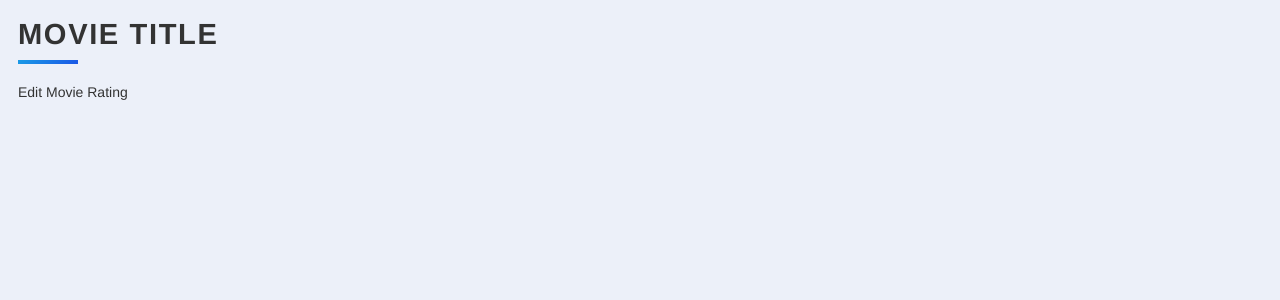
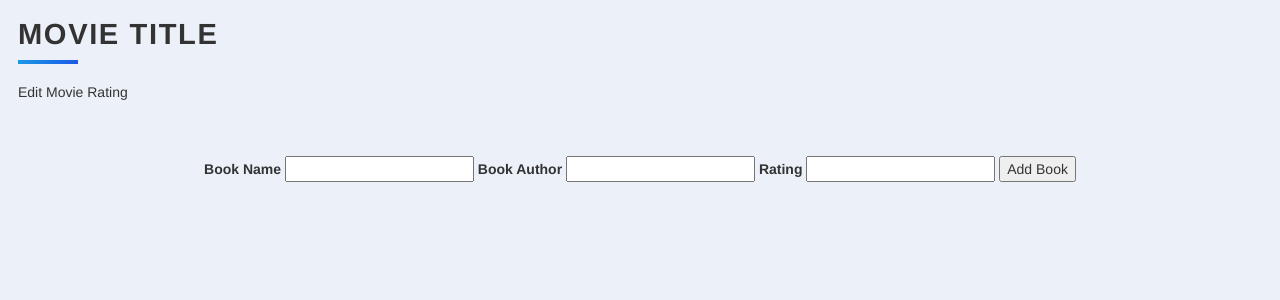
Before and after one commit to anamichelch/movie-library, a Flask app: template templates/edit.html in a window 1280 px wide. Shown: the top 300 px of the page. Run offline with Flask 3, Linux system fonts and the light colour scheme; the template is opened without the code that fills it: values that come from a table or form of the project are taken from there, others are empty; some libraries are stand-ins or nearby versions.

Commit message:
part one

```diff
--- a/main.py
+++ b/main.py
@@ -10,10 +10,57 @@ app = Flask(__name__)
 app.config['SECRET_KEY'] = '8BYkEfBA6O6donzWlSihBXox7C0sKR6b'
 Bootstrap(app)
 
+app.config['SQLALCHEMY_DATABASE_URI'] = 'sqlite:///my-movies-collection.db'
+app.config['SQLALCHEMY_TRACK_MODIFICATIONS'] = False
+
+db = SQLAlchemy(app)
+
+
+class MyForm(FlaskForm):
+    name = StringField('name', validators=[DataRequired()])
+
+
+class Movie(db.Model):
+    id = db.Column(db.Integer, primary_key=True)
+    title = db.Column(db.String(250), unique=True, nullable=False)
+    year = db.Column(db.Integer, nullable=False)
+    description = db.Column(db.String(1000), nullable=False)
+    rating = db.Column(db.Float, nullable=False)
+    ranking = db.Column(db.Integer, nullable=False)
+    review = db.Column(db.String(1000), nullable=False)
+    img_url = db.Column(db.String(500), nullable=False)
+
+
+new_movie1 = Movie(
+    title="Ana Michel",
+    year=2012,
+    description="Publicist  Shepard finds himself trapped in a phone booth, pinned down by an extortionist's"
+                " sniper rifle. Unable to leave or receive outside help, Stuart's negotiation with the caller leads"
+                " to a jaw-dropping climax.",
+    rating=7.2,
+    ranking=9,
+    review="My favourite was the caller.",
+    img_url="https://image.tmdb.org/t/p/w500/tjrX2oWRCM3Tvarz38zlZM7Uc10.jpg"
+)
+
+with app.app_context():
+    db.create_all()
+    # db.session.add(new_movie1)
+    # db.session.commit()
+
 
 @app.route("/")
 def home():
-    return render_template("index.html")
+    movies = Movie.query.all()
+    return render_template("index.html", all_movies=movies)
+
+
+@app.route("/edit")
+def edit():
+    form = MyForm()
+    if form.validate_on_submit():
+        return redirect('/')
+    return render_template("edit.html", form=form)
 
 
 if __name__ == '__main__':
--- a/templates/edit.html
+++ b/templates/edit.html
@@ -14,5 +14,22 @@
 <div class="content">
   <h1 class="heading">Movie Title</h1>
     <p class="description">Edit Movie Rating</p>
+  {% if form.name.errors %}
+    <ul class="errors">
+    {% for error in form.name.errors %}
+        <li>{{ error }}</li>
+    {% endfor %}
+    </ul>
+{% endif %}
+  <form action="{{url_for('submit_book')}}" method="POST">
+        <label>Book Name</label>
+        <input type="text" name="title">
+        <label>Book Author</label>
+        <input type="text" name="author">
+        <label>Rating</label>
+        <input type="text" name="rating">
+        <button type="submit">Add Book</button>
+    </form>
+
   </div>
 {% endblock %}
```
Also changed, not shown: templates/index.html (+9 -9 lines), README.md, instance/my-movies-collection.db (added).
